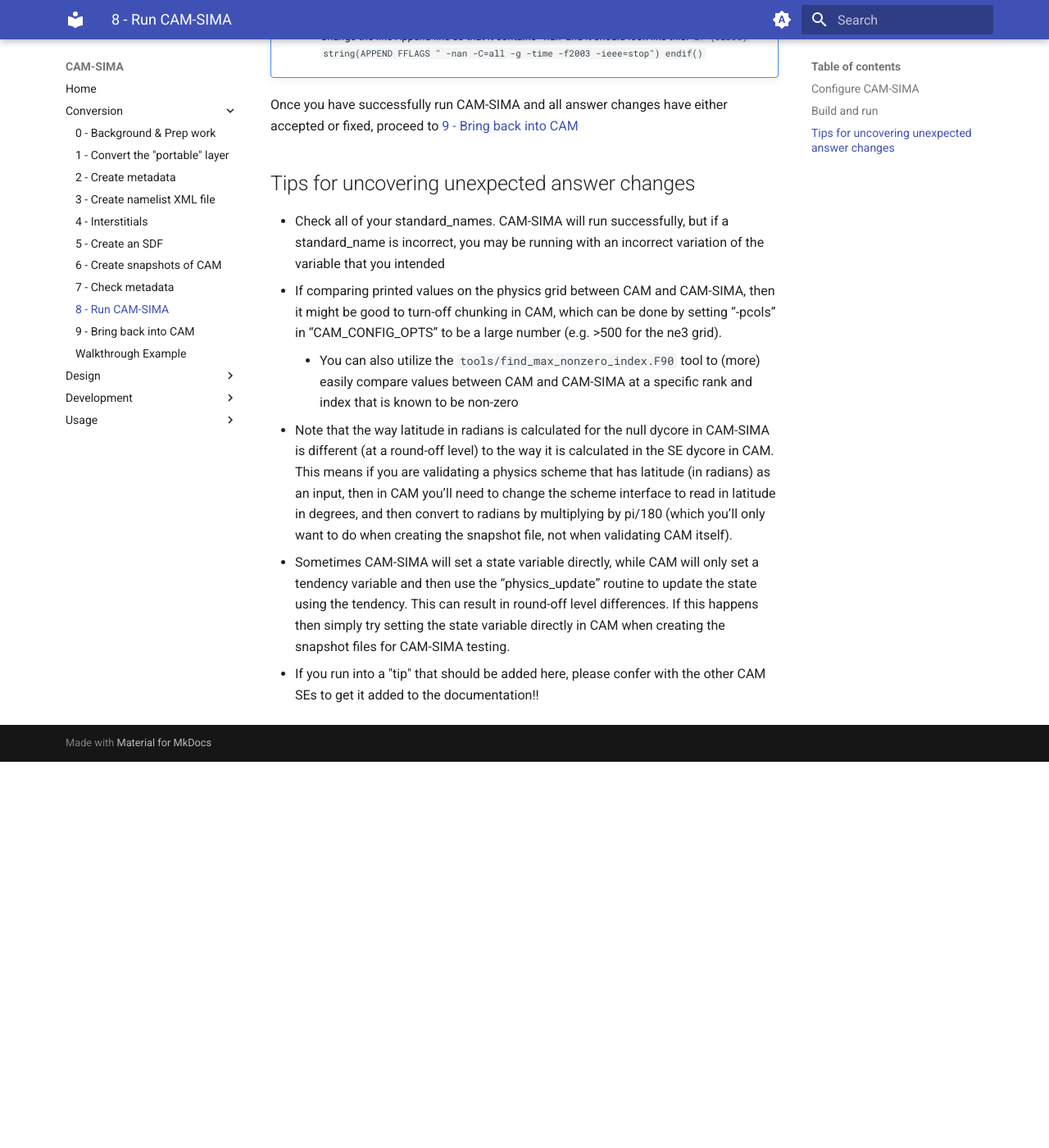
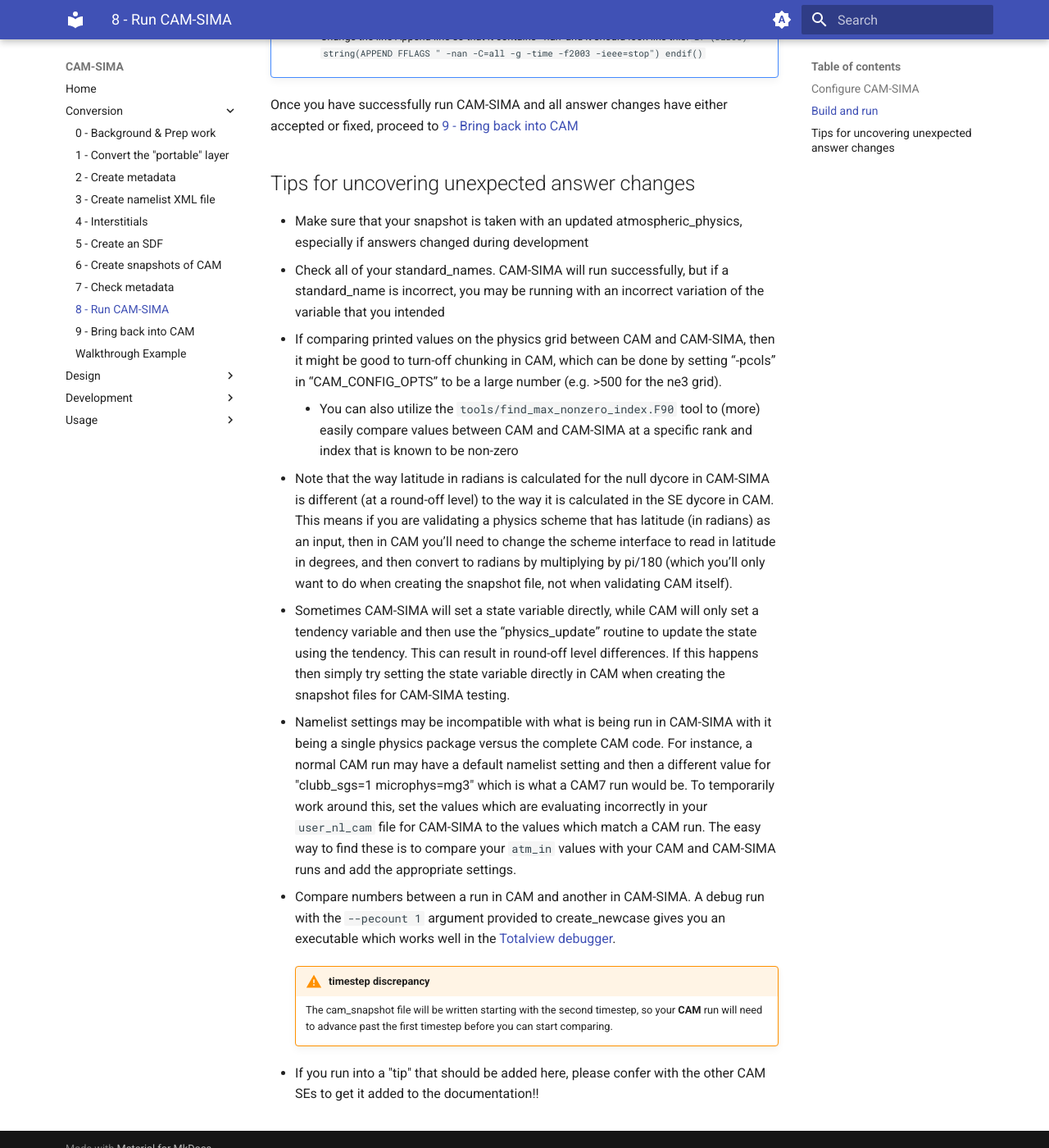
Before and after one commit to kuanchihwang/CAM-SIMA-Docs, an MkDocs documentation site: the page built from docs/conversion/run-cam-sima.md, in a window 1280 px wide and 1400 px high, scrolled down 2263 px. Shown: the whole window at 82% size. Built offline with MkDocs 1.6.1 and Material for MkDocs 9.7.7, drawn with Linux system fonts in a browser that asks for light colours; before the commit the page ends 3192 px from its top, so only the background shows below that.

Commit message:
more info on diffs in cam-sima

```diff
--- a/docs/conversion/run-cam-sima.md
+++ b/docs/conversion/run-cam-sima.md
@@ -54,9 +54,16 @@
 
 ## Tips for uncovering unexpected answer changes
 
+- Make sure that your snapshot is taken with an updated atmospheric_physics, especially if answers changed during development
 - Check all of your standard_names.  CAM-SIMA will run successfully, but if a standard_name is incorrect, you may be running with an incorrect variation of the variable that you intended
 - If comparing printed values on the physics grid between CAM and CAM-SIMA, then it might be good to turn-off chunking in CAM, which can be done by setting “-pcols” in “CAM_CONFIG_OPTS” to be a large number (e.g. >500 for the ne3 grid).
     - You can also utilize the `tools/find_max_nonzero_index.F90` tool to (more) easily compare values between CAM and CAM-SIMA at a specific rank and index that is known to be non-zero
 - Note that the way latitude in radians is calculated for the null dycore in CAM-SIMA is different (at a round-off level) to the way it is calculated in the SE dycore in CAM.  This means if you are validating a physics scheme that has latitude (in radians) as an input, then in CAM you’ll need to change the scheme interface to read in latitude in degrees, and then convert to radians by multiplying by pi/180 (which you’ll only want to do when creating the snapshot file, not when validating CAM itself).
 - Sometimes CAM-SIMA will set a state variable directly, while CAM will only set a tendency variable and then use the “physics_update” routine to update the state using the tendency.  This can result in round-off level differences.  If this happens then simply try setting the state variable directly in CAM when creating the snapshot files for CAM-SIMA testing.
+- Namelist settings may be incompatible with what is being run in CAM-SIMA with it being a single physics package versus the complete CAM code. For instance, a normal CAM run may have a default namelist setting and then a different value for "clubb_sgs=1 microphys=mg3" which is what a CAM7 run would be. To temporarily work around this, set the values which are evaluating incorrectly in your `user_nl_cam` file for CAM-SIMA to the values which match a CAM run.  The easy way to find these is to compare your `atm_in` values with your CAM and CAM-SIMA runs and add the appropriate settings.
+- Compare numbers between a run in CAM and another in CAM-SIMA. A debug run with the `--pecount 1` argument provided to create_newcase gives you an executable which works well in the [Totalview debugger](../development/debugging.md/#totalview).
+
+    !!! Warning "timestep discrepancy"
+        The cam_snapshot file will be written starting with the second timestep, so your **CAM** run will need to advance past the first timestep before you can start comparing.
+
 - If you run into a "tip" that should be added here, please confer with the other CAM SEs to get it added to the documentation!!
```
Also changed, not shown: docs/conversion/interstitials.md (+1 -1 lines).
